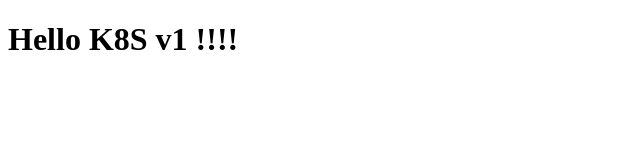
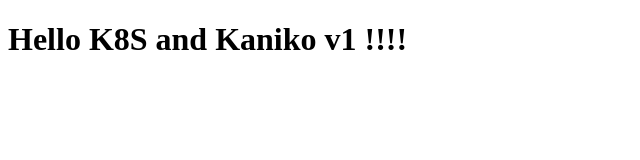
Before and after one commit to amitkarpe/kubetest, a plain HTML site: page index.html in a window 1280 px wide. Shown: the whole page, without its empty margins (0-640 px from the left). Drawn offline with Linux system fonts and the light colour scheme.

Commit message:
Added Kaniko testing

```diff
--- a/index.html
+++ b/index.html
@@ -5,7 +5,7 @@
 </head>
 <body>
 
-<h1>Hello K8S v1 !!!!</h1>
+<h1>Hello K8S and Kaniko v1 !!!!</h1>
 
 </body>
 </html>
```
